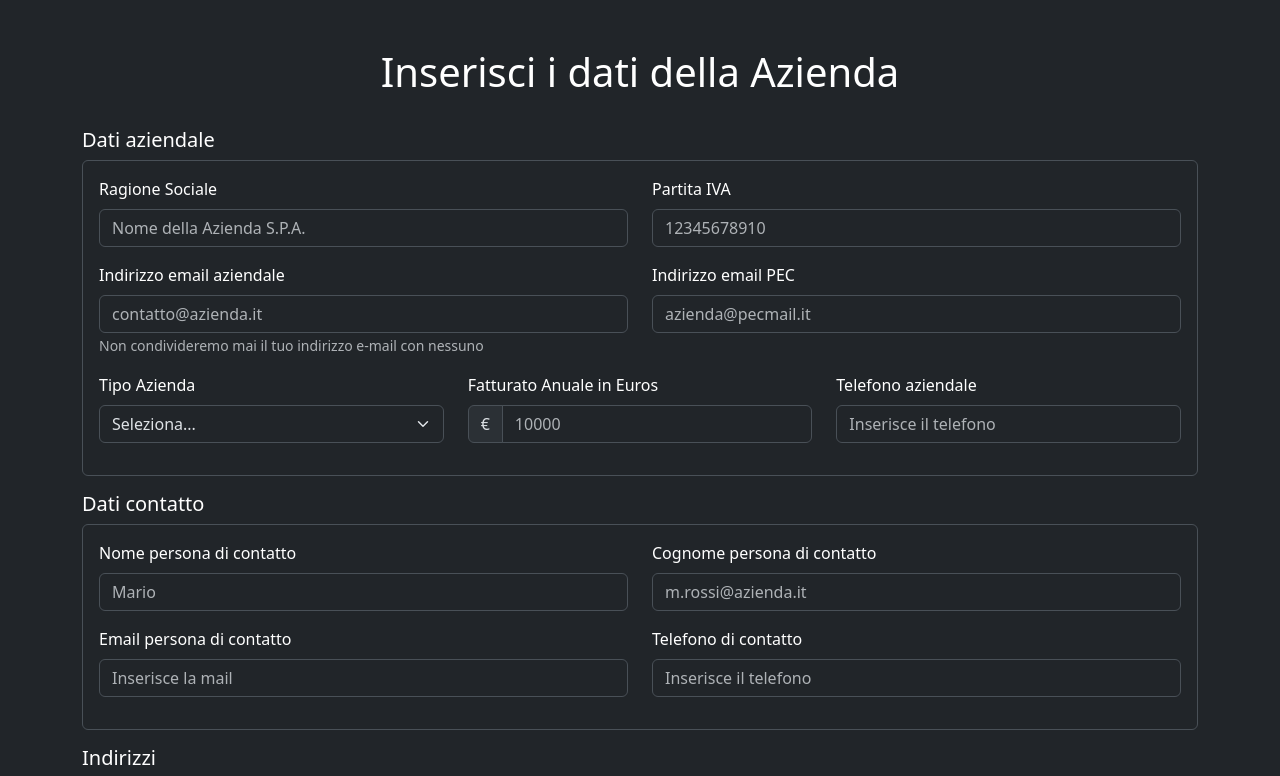
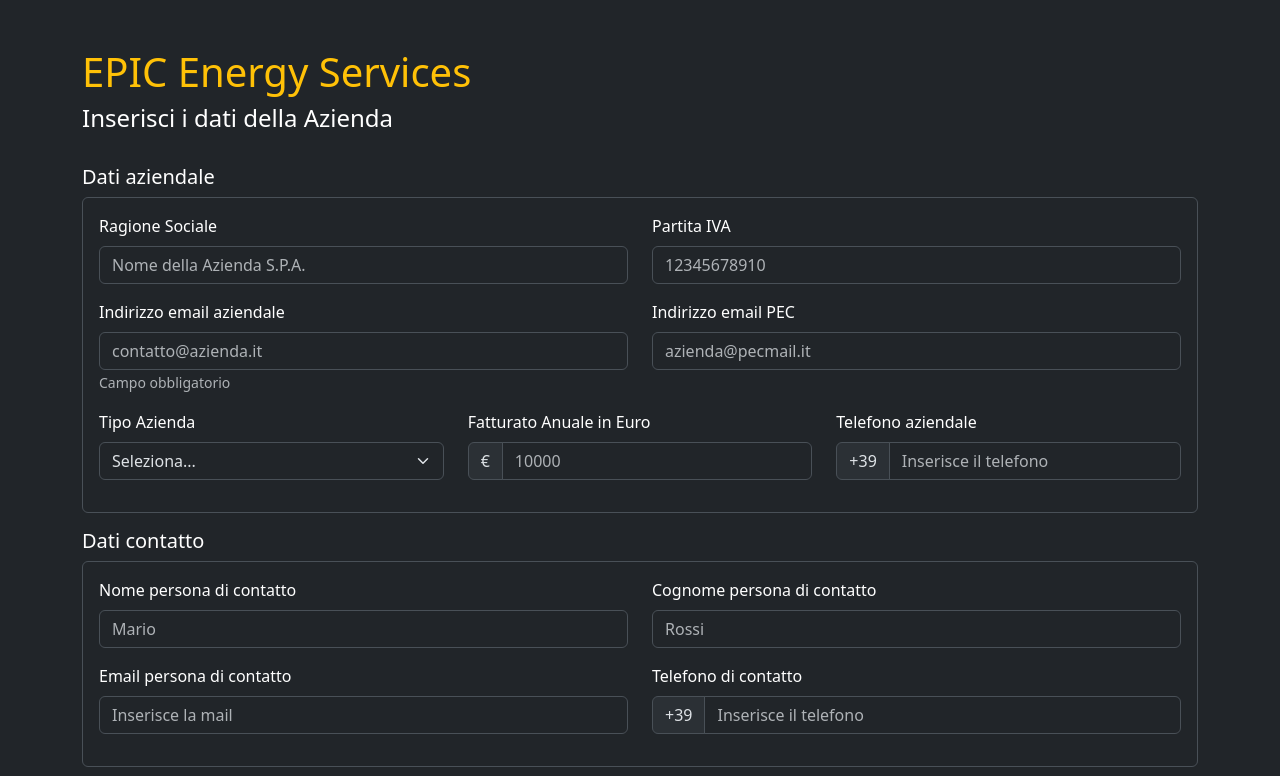
Before and after one commit to elenavolpato/FE-epicEnergyService, a React (Vite) app: page /register in a window 1280 px wide. Shown: the top 776 px of the page. Built offline with nearby package versions, Linux system fonts and the light colour scheme; no server answers.

Commit message:
finishes create cliente form

```diff
--- a/src/App.jsx
+++ b/src/App.jsx
@@ -2,7 +2,6 @@
 import "./App.css"
 import CreateClientForm from "./components/CreateClientForm"
 import "bootstrap/dist/css/bootstrap.min.css"
-import { Container } from "react-bootstrap"
 
 function App() {
   return (
--- a/src/components/CreateClientForm.jsx
+++ b/src/components/CreateClientForm.jsx
@@ -16,7 +16,7 @@
     partitaIva: "",
     email: "",
     pec: "",
-    tipoAzienda: "",
+    tipo: "",
     fatturatoAnuale: "",
     telefono: "",
     nomeContatto: "",
@@ -26,21 +26,21 @@
   })
 
   const [sedeLegale, setSedeLegale] = useState({
-    provincia: "",
     comune: "",
     via: "",
     civico: "",
     cap: "",
     localita: "",
+    provincia: "",
   })
 
   const [sedeOperativa, setSedeOperativa] = useState({
-    provincia: "",
     comune: "",
     via: "",
     civico: "",
     cap: "",
     localita: "",
+    provincia: "",
   })
 
   const handleChange = (e) => {
@@ -61,10 +61,14 @@
     setIsLoading(true)
     setError(null)
 
+    const stripProvincia = ({ provincia, ...rest }) => rest // ✅ add this
+
     const payload = {
       ...formData,
-      sedeLegale,
-      sedeOperativa: sedeDiversa ? sedeOperativa : sedeLegale,
+      sedeLegale: stripProvincia(sedeLegale), // ✅ strip here
+      sedeOperativa: sedeDiversa
+        ? stripProvincia(sedeOperativa)
+        : stripProvincia(sedeLegale),
     }
 
     try {
@@ -73,6 +77,7 @@
         headers: { "Content-Type": "application/json" },
         body: JSON.stringify(payload),
       })
+      console.log(payload)
       if (!response.ok) throw new Error("Errore durante il salvataggio")
 
       setSuccess(true)
@@ -85,11 +90,9 @@
   }
 
   return (
-    <Container
-      className="pt-5 bg-grey"
-      fluid="sm"
-    >
-      <h1 className="text-center pb-4">Inserisci i dati della Azienda</h1>
+    <Container className="py-5 bg-grey">
+      <h1 className="text-warning">EPIC Energy Services</h1>
+      <h4 className=" pb-4">Inserisci i dati della Azienda</h4>
       {error && <Alert variant="danger">{error}</Alert>}
       {success && (
         <Alert variant="success">Azienda salvata con successo!</Alert>
@@ -100,7 +103,7 @@
         onSubmit={handleSubmit}
       >
         <h5>Dati aziendale</h5>
-        <div className="border rounded p-3 mb-3">
+        <div className="border rounded p-3 mb-3 ">
           <Row>
             <Col>
               {/* ragione sociale */}
@@ -162,9 +165,7 @@
                   onChange={handleChange}
                   placeholder="contatto@azienda.it"
                 />
-                <Form.Text className="text-muted">
-                  Non condivideremo mai il tuo indirizzo e-mail con nessuno
-                </Form.Text>
+                <Form.Text className="text-muted">Campo obbligatorio</Form.Text>
               </Form.Group>
             </Col>
             <Col>
@@ -200,8 +201,8 @@
                 {/*  build the loop based on the types available - make endpoint for this? */}
                 <Form.Select
                   required
-                  name="tipoAzienda"
-                  value={formData.tipoAzienda}
+                  name="tipo"
+                  value={formData.tipo}
                   onChange={handleChange}
                 >
                   <option value="">Seleziona...</option>
@@ -216,13 +217,12 @@
               </Form.Group>
             </Col>
             <Col>
-              {" "}
               {/*  fatturato anuale */}
               <Form.Group
                 className="mb-3"
                 controlId="formFatturatoAnuale"
               >
-                <Form.Label>Fatturato Anuale in Euros</Form.Label>
+                <Form.Label>Fatturato Anuale in Euro</Form.Label>
                 <InputGroup>
                   <InputGroup.Text>€ </InputGroup.Text>
                   <Form.Control
@@ -240,7 +240,6 @@
               </Form.Group>
             </Col>
             <Col>
-              {" "}
               {/*  telefono aziendale */}
               <Form.Group
                 className="mb-3"
@@ -248,10 +247,20 @@
               >
                 <Form.Label>Telefono aziendale</Form.Label>
                 <br />
+                <InputGroup>
+                  <InputGroup.Text>+39 </InputGroup.Text>
                   <Form.Control
+                    required
                     type="number"
+                    name="telefono"
+                    value={formData.telefono}
+                    onChange={handleChange}
                     placeholder="Inserisce il telefono"
                   />
+                </InputGroup>
+                <Form.Control.Feedback type="invalid">
+                  Campo obbligatorio.
+                </Form.Control.Feedback>
               </Form.Group>
             </Col>
           </Row>
@@ -291,14 +300,14 @@
                 <br />
                 <Form.Control
                   required
-                  type="email"
-                  name="emailContatto"
-                  value={formData.emailContatto}
+                  type="text"
+                  name="cognomeContatto"
+                  value={formData.cognomeContatto}
                   onChange={handleChange}
-                  placeholder="m.rossi@azienda.it"
+                  placeholder="Rossi"
                 />
                 <Form.Control.Feedback type="invalid">
-                  Inserisci un'email valida
+                  Campo obbligatorio
                 </Form.Control.Feedback>
               </Form.Group>
             </Col>
@@ -311,11 +320,17 @@
                 controlId="formEmailPersonaContatto"
               >
                 <Form.Label>Email persona di contatto</Form.Label>
-                <br />
                 <Form.Control
+                  required
                   type="email"
+                  name="emailContatto"
+                  value={formData.emailContatto}
+                  onChange={handleChange}
                   placeholder="Inserisce la mail"
                 />
+                <Form.Control.Feedback type="invalid">
+                  Inserisci un'email valida.
+                </Form.Control.Feedback>
               </Form.Group>
             </Col>
 
@@ -326,7 +341,8 @@
                 controlId="formTelContatto"
               >
                 <Form.Label>Telefono di contatto</Form.Label>
-                <br />
+                <InputGroup>
+                  <InputGroup.Text>+39 </InputGroup.Text>
                   <Form.Control
                     required
                     type="number"
@@ -335,6 +351,7 @@
                     onChange={handleChange}
                     placeholder="Inserisce il telefono"
                   />
+                </InputGroup>
                 <Form.Control.Feedback type="invalid">
                   Campo obbligatorio
                 </Form.Control.Feedback>
```
Lines whose indentation alone changed are shown as unchanged.
